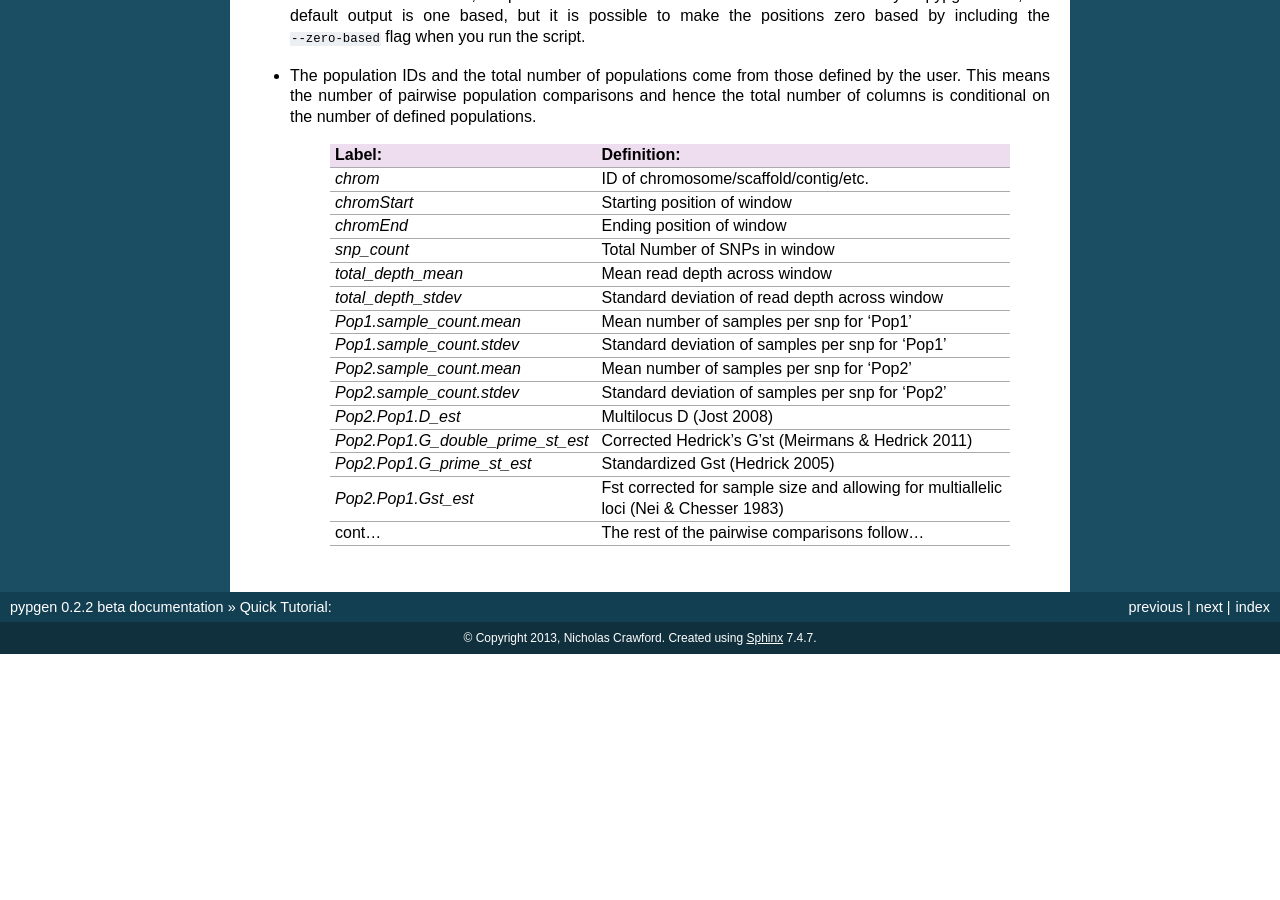
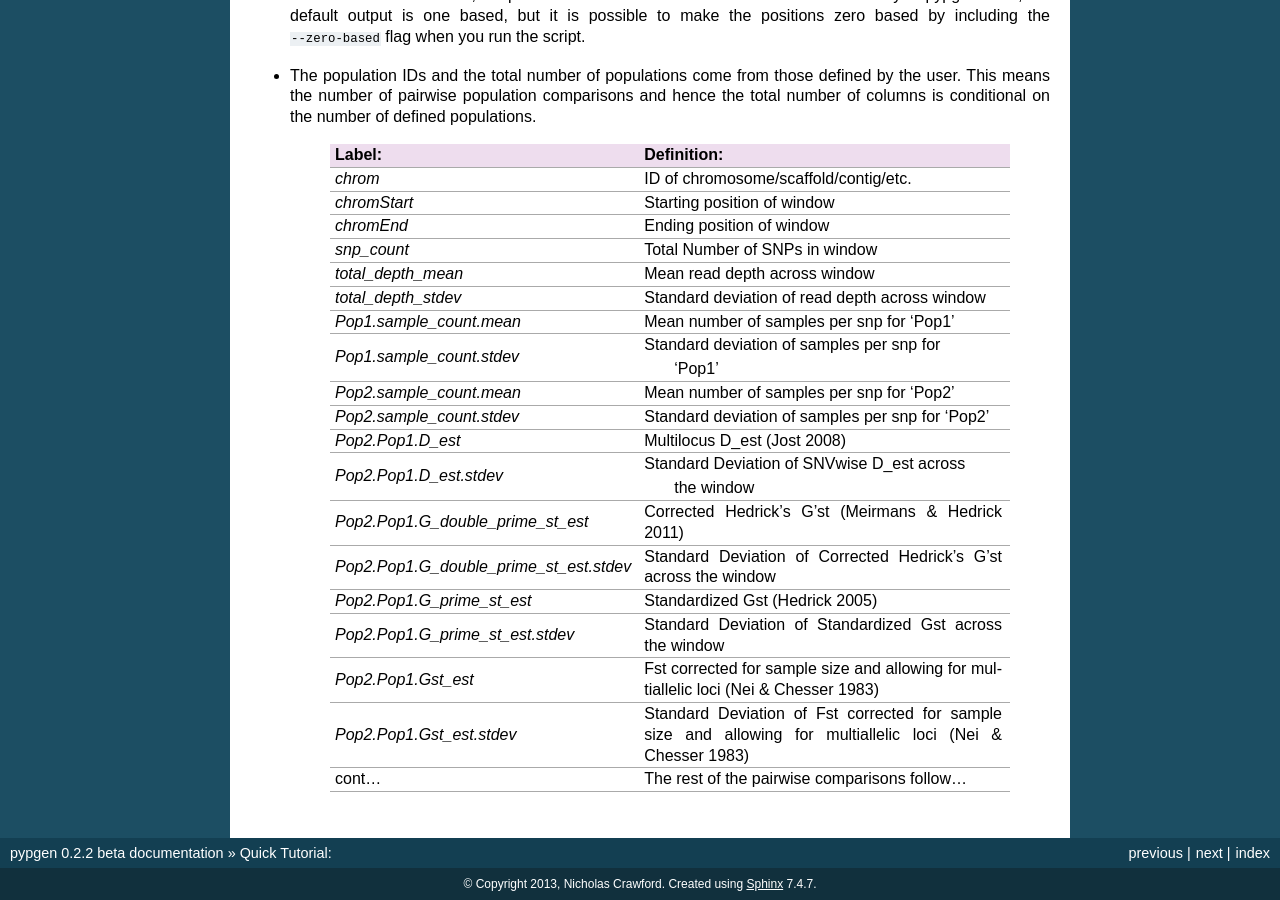
Before and after one commit to ngcrawford/pypgen, a Sphinx documentation site: the page built from doc/tutorial.rst, in a window 1280 px wide and 900 px high, scrolled down 2256 px. Built offline with Sphinx 7.4.7, drawn with Linux system fonts in a browser that asks for light colours; before the commit the page ends 2910 px from its top, so only the background shows below that.

Commit message:
More update to docs

```diff
--- a/doc/tutorial.rst
+++ b/doc/tutorial.rst
@@ -132,39 +132,54 @@ Output
 
 - The population IDs and the total number of populations come from those defined by the user. This means the number of pairwise population comparisons and hence the total number of columns is conditional on the number of defined populations.
 
-	+---------------------------------------+-------------------------------------------------+
-	| Label:                                | Definition:                                     |
-	+=======================================+=================================================+
-	| *chrom*                               | ID of chromosome/scaffold/contig/etc.           |
-	+---------------------------------------+-------------------------------------------------+
-	| *chromStart*                          | Starting position of window                     |
-	+---------------------------------------+-------------------------------------------------+
-	| *chromEnd*                            | Ending position of window                       |
-	+---------------------------------------+-------------------------------------------------+
-	| *snp\_count*                          | Total Number of SNPs in window                  |
-	+---------------------------------------+-------------------------------------------------+
-	| *total\_depth\_mean*                  | Mean read depth across window                   |
-	+---------------------------------------+-------------------------------------------------+
-	| *total\_depth\_stdev*                 | Standard deviation of read depth across window  |
-	+---------------------------------------+-------------------------------------------------+
-	| *Pop1.sample\_count.mean*             | Mean number of samples per snp for 'Pop1'       |
-	+---------------------------------------+-------------------------------------------------+
-	| *Pop1.sample\_count.stdev*            | Standard deviation of samples per snp for 'Pop1'|
-	+---------------------------------------+-------------------------------------------------+
-	| *Pop2.sample\_count.mean*             | Mean number of samples per snp for 'Pop2'       |
-	+---------------------------------------+-------------------------------------------------+
-	| *Pop2.sample\_count.stdev*            | Standard deviation of samples per snp for 'Pop2'|
-	+---------------------------------------+-------------------------------------------------+
-	| *Pop2.Pop1.D\_est*                    | Multilocus D (Jost 2008)                        |
-	+---------------------------------------+-------------------------------------------------+
-	| *Pop2.Pop1.G\_double\_prime\_st\_est* | Corrected Hedrick’s G'st                        |
-	|                                       | (Meirmans & Hedrick 2011)                       |
-	+---------------------------------------+-------------------------------------------------+
-	| *Pop2.Pop1.G\_prime\_st\_est*         | Standardized Gst (Hedrick 2005)                 |
-	+---------------------------------------+-------------------------------------------------+
-	| *Pop2.Pop1.Gst\_est*                  | Fst corrected for sample size and               |
-	|                                       | allowing for multiallelic loci                  |
-	|                                       | (Nei & Chesser 1983)                            |
-	+---------------------------------------+-------------------------------------------------+
-	| cont...                               | The rest of the pairwise comparisons follow...  |
-	+---------------------------------------+-------------------------------------------------+
+	+---------------------------------------------+-----------------------------------------------+
+	| Label:                                      | Definition:                                   |
+	+=============================================+===============================================+
+	| *chrom*                                     | ID of chromosome/scaffold/contig/etc.         |
+	+---------------------------------------------+-----------------------------------------------+
+	| *chromStart*                                | Starting position of window                   |
+	+---------------------------------------------+-----------------------------------------------+
+	| *chromEnd*                                  | Ending position of window                     |
+	+---------------------------------------------+-----------------------------------------------+
+	| *snp\_count*                                | Total Number of SNPs in window                |
+	+---------------------------------------------+-----------------------------------------------+
+	| *total\_depth\_mean*                        | Mean read depth across window                 |
+	+---------------------------------------------+-----------------------------------------------+
+	| *total\_depth\_stdev*                       | Standard deviation of read depth across window|
+	+---------------------------------------------+-----------------------------------------------+
+	| *Pop1.sample\_count.mean*                   | Mean number of samples per snp for 'Pop1'     |
+	+---------------------------------------------+-----------------------------------------------+
+	| *Pop1.sample\_count.stdev*                  | Standard deviation of samples per snp for     |
+	|                                             |  'Pop1'                                       |
+	+---------------------------------------------+-----------------------------------------------+
+	| *Pop2.sample\_count.mean*                   | Mean number of samples per snp for 'Pop2'     |
+	+---------------------------------------------+-----------------------------------------------+
+	| *Pop2.sample\_count.stdev*                  | Standard deviation of samples per snp for     |
+	|                                             | 'Pop2'                                        |
+	+---------------------------------------------+-----------------------------------------------+
+	| *Pop2.Pop1.D\_est*                          | Multilocus D_est (Jost 2008)                  |
+	+---------------------------------------------+-----------------------------------------------+
+	| *Pop2.Pop1.D\_est.stdev*                    | Standard Deviation of SNVwise D_est across    |
+	|                                             |    the window                                 |
+	+---------------------------------------------+-----------------------------------------------+
+	| *Pop2.Pop1.G\_double\_prime\_st\_est*       | Corrected Hedrick’s G'st                      |
+	|                                             | (Meirmans & Hedrick 2011)                     |
+	+---------------------------------------------+-----------------------------------------------+
+	| *Pop2.Pop1.G\_double\_prime\_st\_est.stdev* | Standard Deviation of Corrected Hedrick’s     |
+	|                                             | G'st across the window                        |
+	+---------------------------------------------+-----------------------------------------------+
+	| *Pop2.Pop1.G\_prime\_st\_est*               | Standardized Gst (Hedrick 2005)               |
+	+---------------------------------------------+-----------------------------------------------+
+	| *Pop2.Pop1.G\_prime\_st\_est.stdev*         | Standard Deviation of Standardized Gst across |
+	|                                             | the window                                    |
+	+---------------------------------------------+-----------------------------------------------+
+	| *Pop2.Pop1.Gst\_est*                        | Fst corrected for sample size and             |
+	|                                             | allowing for multiallelic loci                |
+	|                                             | (Nei & Chesser 1983)                          |
+	+---------------------------------------------+-----------------------------------------------+
+	| *Pop2.Pop1.Gst\_est.stdev*                  | Standard Deviation of Fst corrected for       |
+	|                                             | sample size and  allowing for multiallelic    |
+	|                                             | loci (Nei & Chesser 1983)                     |
+	+---------------------------------------------+-----------------------------------------------+
+	| cont...                                     | The rest of the pairwise comparisons follow...|
+	+---------------------------------------------+-----------------------------------------------+
```
